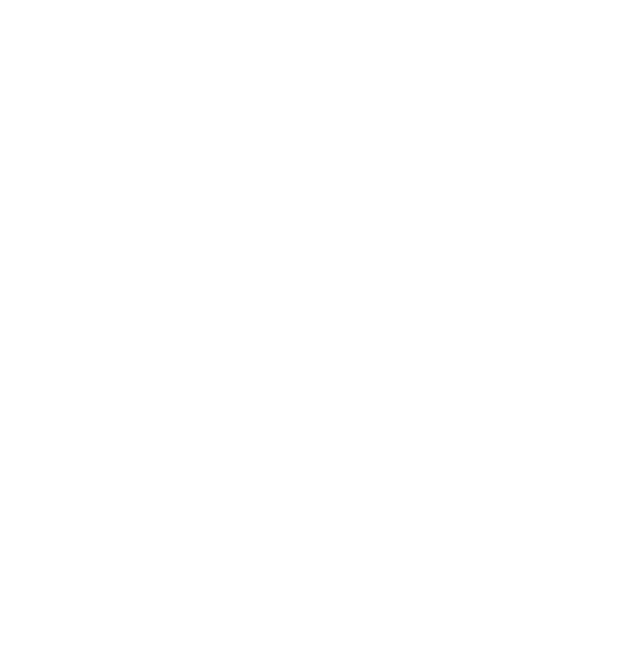
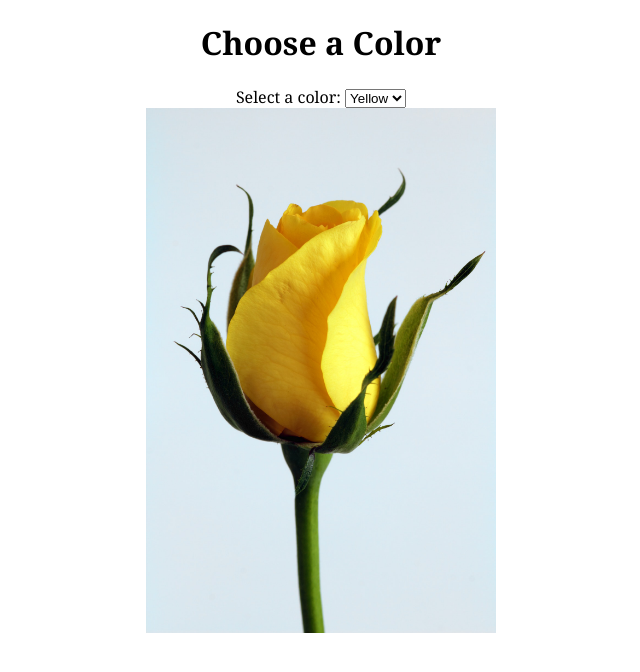
Before and after one commit to ArcticCoderGuy/mikrobot-mpc, a plain HTML site: page TASK8/index.html in a window 1280 px wide. Shown: the whole page, without its empty margins (319-959 px from the left). Drawn offline with Linux system fonts and the light colour scheme.

Commit message:
Päivitetään README.md:tä

```diff
--- a/TASK8/index.html
+++ b/TASK8/index.html
@@ -1,4 +1,31 @@
 <!DOCTYPE html>
 <html lang="en">
 <head>
-    <meta charset="UTF-8">
+  <meta charset="UTF-8">
+  <meta name="viewport" content="width=device-width, initial-scale=1.0">
+  <title>Color Selector</title>
+  <link rel="stylesheet" href="styles.css">
+</head>
+<body>
+  <header>
+    <h1>Choose a Color</h1>
+  </header>
+
+  <main>
+    <!-- Dropdown list -->
+    <label for="colorSelect">Select a color:</label>
+    <select id="colorSelect">
+      <option value="yellow">Yellow</option>
+      <option value="red">Red</option>
+      <option value="blue">Blue</option>
+    </select>
+
+    <!-- Image placeholder -->
+    <div class="image-container">
+      <img id="flowerImage" src="img/pictures/Rose-yellow.jpg" alt="Selected Flower">
+    </div>
+  </main>
+
+  <script src="script.js"></script>
+</body>
+</html>
```
Also changed, not shown: 1 other file.
